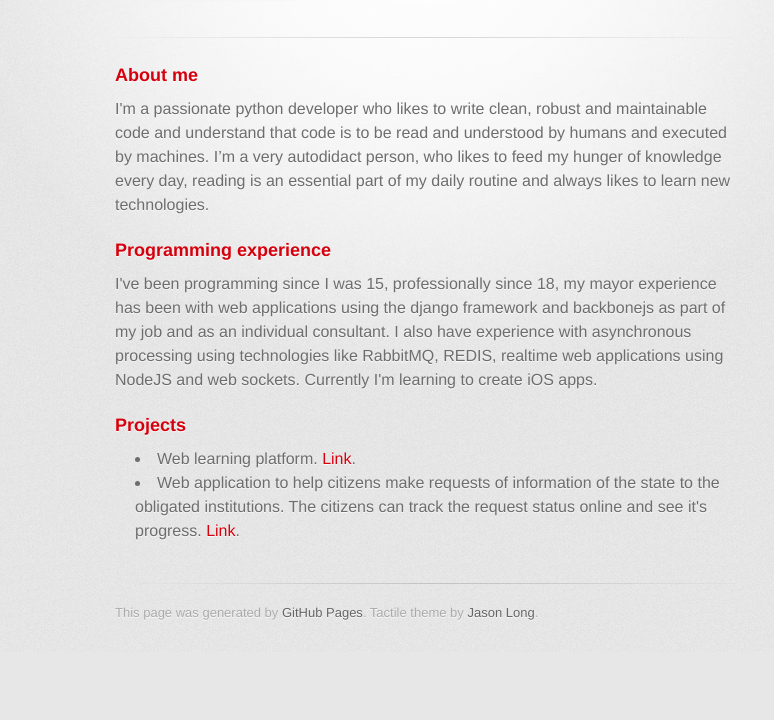
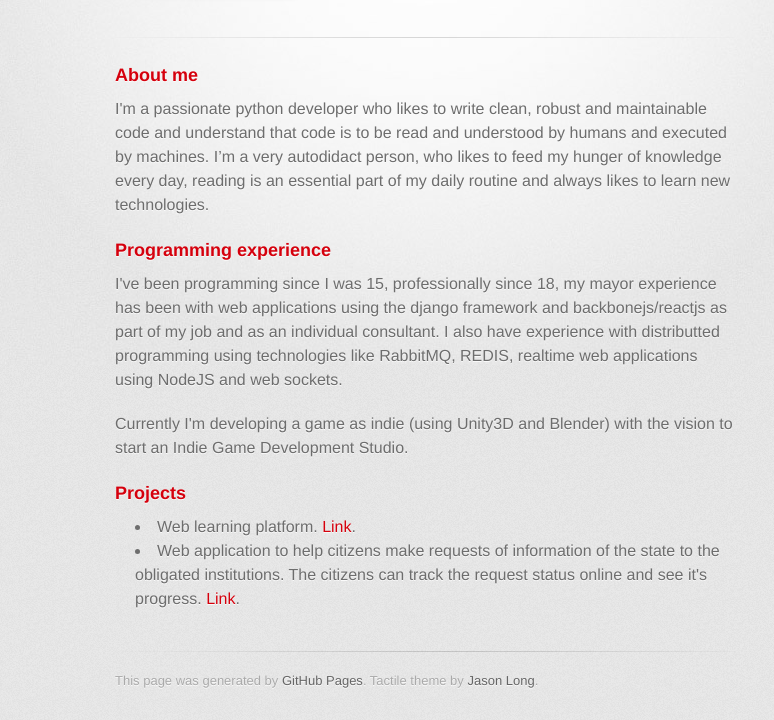
Before and after one commit to rcjmurillo/rcjmurillo.github.io, a plain HTML site: page index.html in a window 1280 px wide. Shown: the part 209-929 px from the top of the page, without its empty margins (215-989 px from the left). Before the commit the page ends 861 px from the top, so only its background shows below. Drawn offline with Linux system fonts and the light colour scheme; a web font is replaced by a local one.

Commit message:
Update game development experience and vision

```diff
--- a/index.html
+++ b/index.html
@@ -37,8 +37,9 @@
 <h3>
 <a name="programming-experience" class="anchor" href="#programming-experience"><span class="octicon octicon-link"></span></a>Programming experience</h3>
 
-<p>I've been programming since I was 15, professionally since 18, my mayor experience has been with web applications using the django framework and backbonejs as part of my job and as an individual consultant.
-I also have experience with asynchronous processing using technologies like RabbitMQ, REDIS, realtime web applications using NodeJS and web sockets. Currently I'm learning to create iOS apps.</p>
+<p>I've been programming since I was 15, professionally since 18, my mayor experience has been with web applications using the django framework and backbonejs/reactjs as part of my job and as an individual consultant.
+I also have experience with distributted programming using technologies like RabbitMQ, REDIS, realtime web applications using NodeJS and web sockets.</p>
+<p>Currently I'm developing a game as indie (using Unity3D and Blender) with the vision to start an Indie Game Development Studio.</p>
 
 <h3>
 <a name="projects" class="anchor" href="#projects"><span class="octicon octicon-link"></span></a>Projects</h3>
```
